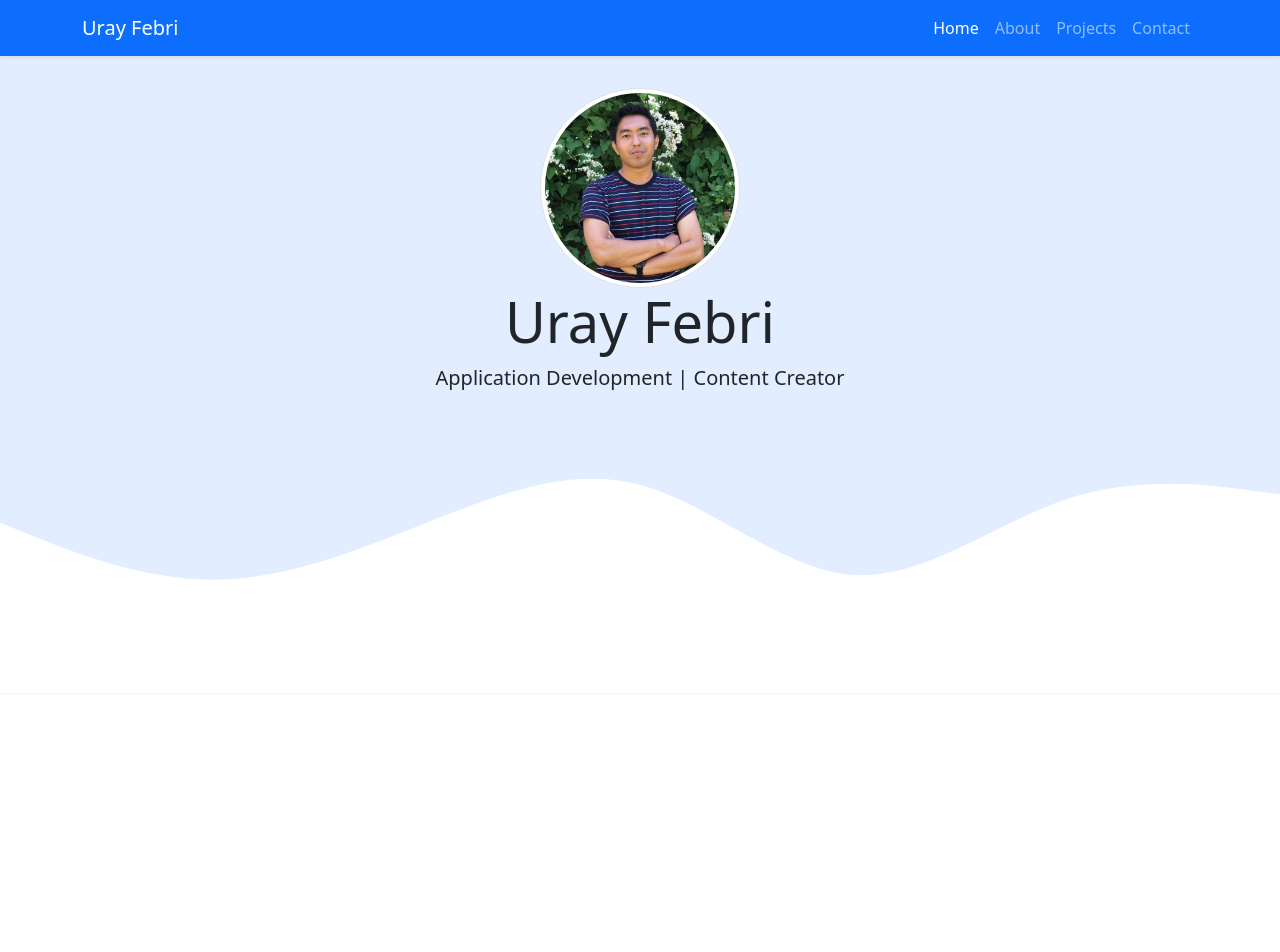
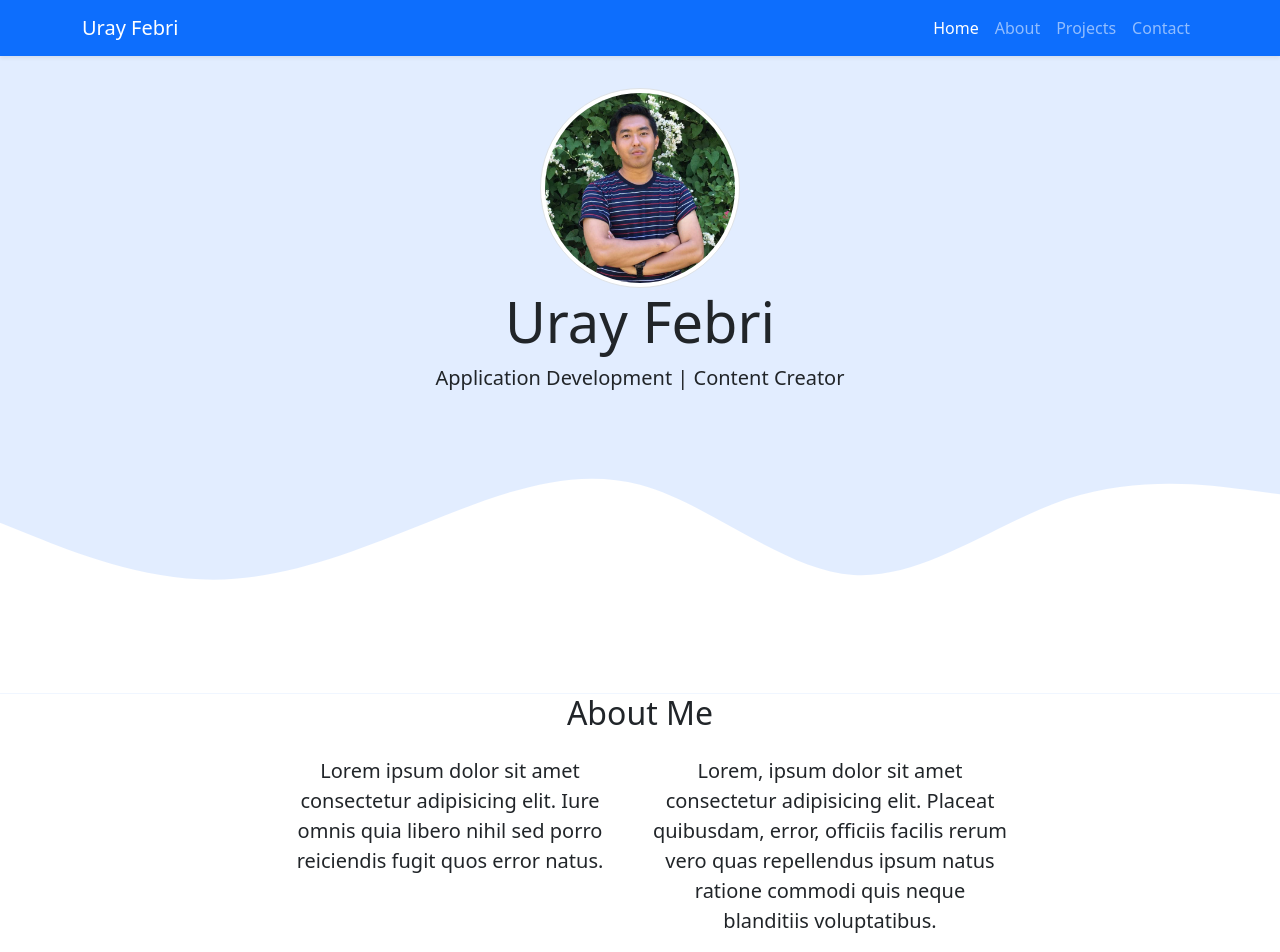
Before and after one commit to ufebri/portoweb2, a plain HTML site: page index.html in a window 1280 px wide. Before the commit the page ends 800 px from the top, so only its background shows below. Drawn offline with nearby package versions, Linux system fonts and the light colour scheme.

Commit message:
Added About me

```diff
--- a/index.html
+++ b/index.html
@@ -74,6 +74,34 @@
     </section>
     <!-- END OF JUMBOTRON -->
 
+    <!-- ABOUT -->
+    <section class="about">
+      <div class="container">
+        <div class="row text-center">
+          <div class="col mb-3">
+            <h2>About Me</h2>
+          </div>
+        </div>
+        <div class="row justify-content-center fs-5 text-center">
+          <div class="col-4">
+            <p>
+              Lorem ipsum dolor sit amet consectetur adipisicing elit. Iure
+              omnis quia libero nihil sed porro reiciendis fugit quos error
+              natus.
+            </p>
+          </div>
+          <div class="col-4">
+            <p>
+              Lorem, ipsum dolor sit amet consectetur adipisicing elit. Placeat
+              quibusdam, error, officiis facilis rerum vero quas repellendus
+              ipsum natus ratione commodi quis neque blanditiis voluptatibus.
+            </p>
+          </div>
+        </div>
+      </div>
+    </section>
+    <!-- END OF ABOUT -->
+
     <script
       src="https://cdn.jsdelivr.net/npm/bootstrap@5.0.2/dist/js/bootstrap.bundle.min.js"
       integrity="sha384-MrcW6ZMFYlzcLA8Nl+NtUVF0sA7MsXsP1UyJoMp4YLEuNSfAP+JcXn/tWtIaxVXM"
```
